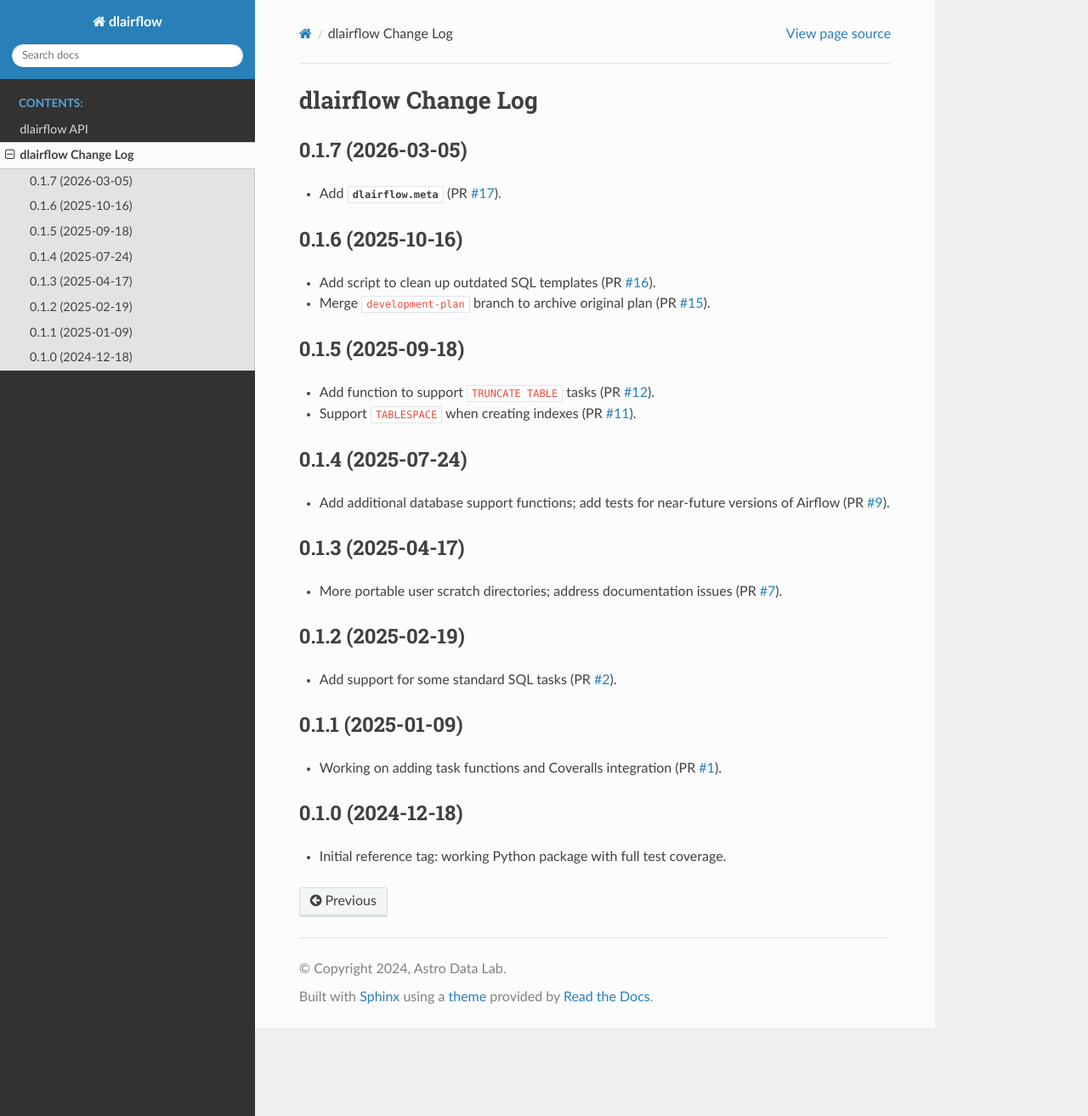
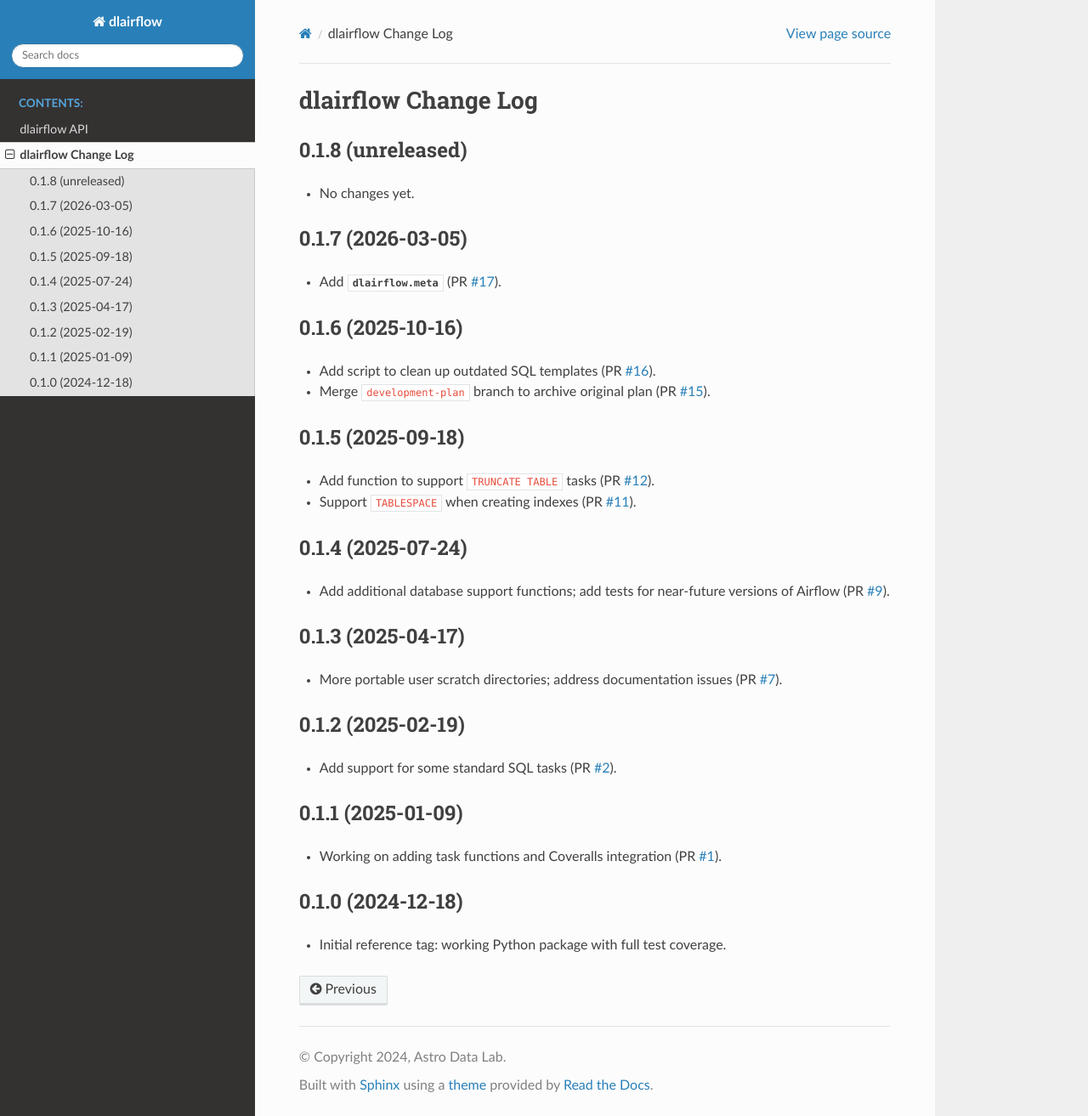
Before and after one commit to astro-datalab/dlairflow, a Sphinx documentation site: the page built from docs/changes.rst, in a window 1280 px wide and 1313 px high. Shown: the whole window at 85% size. Built offline with Sphinx 7.4.7 and the Read the Docs theme 3.1.0, drawn with Linux system fonts in a browser that asks for light colours.

Commit message:
bump version after tag

```diff
--- a/dlairflow/__init__.py
+++ b/dlairflow/__init__.py
@@ -9,4 +9,4 @@ Reusable code components for building `Apache Airflow®`_ DAGs.
 .. _`Apache Airflow®`: https://airflow.apache.org
 """
 
-__version__ = '0.1.7'
+__version__ = '0.1.8.dev157'
--- a/docs/changes.rst
+++ b/docs/changes.rst
@@ -1,6 +1,11 @@
 ====================
 dlairflow Change Log
 ====================
+
+0.1.8 (unreleased)
+------------------
+
+* No changes yet.
 
 0.1.7 (2026-03-05)
 ------------------
```
